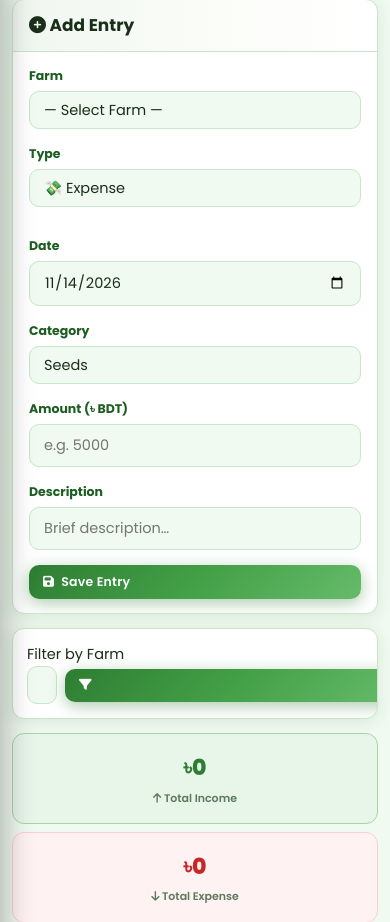
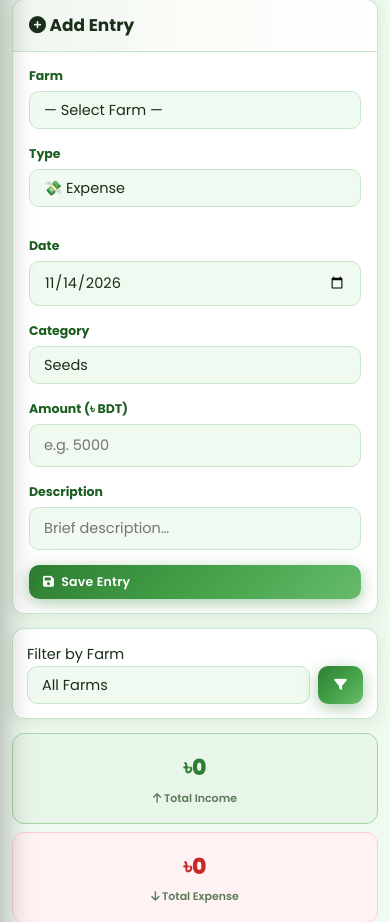
Before and after one commit to abdurrahmancce/greenfield-smart-farming, a Flask app: page /expenses in a window 390 px wide. Shown: the part 74-996 px from the top of the page. Run offline with Flask 3, Linux system fonts and the light colour scheme; the visitor is signed in with stand-in values (Sample User, id 1); data comes from the database, SQL or seed files in the repository; data that the repository does not hold is empty; some libraries are stand-ins or nearby versions.

Commit message:
fix: mobile grid blowout, stack layouts, expense filter row

```diff
--- a/static/css/style.css
+++ b/static/css/style.css
@@ -749,9 +749,6 @@ textarea.form-control{resize:vertical;min-height:80px}
   .sidebar{transform:translateX(-100%)}.sidebar.open{transform:translateX(0)}
   .main-wrap{margin-left:0;width:100%;max-width:100%;overflow-x:hidden;min-width:0}
   /* Two-col form layouts → stack */
-  .growth-grid,.irr-layout,.exp-layout,.fert-grid{grid-template-columns:1fr!important;gap:14px!important}
-  .pnl-row{grid-template-columns:1fr 1fr!important}
-  .stat-row{grid-template-columns:1fr 1fr!important}
   /* All inputs/selects/buttons full width on mobile */
   .form-control{width:100%!important;box-sizing:border-box!important;max-width:100%!important}
   .btn{max-width:100%;box-sizing:border-box}
@@ -759,25 +756,24 @@ textarea.form-control{resize:vertical;min-height:80px}
     width:38px;height:38px;flex-shrink:0;order:99;
     background:var(--bg);border:1.5px solid var(--border);border-radius:10px}
   .page{padding:12px;overflow-x:hidden;overflow-y:visible;min-width:0;width:100%;max-width:100%}
-  /* Ensure no child can overflow page on mobile */
-  .page *{max-width:100%;box-sizing:border-box}
-  /* Tables must scroll inside their wrapper, not overflow */
+  /* Tables scroll sideways inside their wrapper */
   .page .irr-table-wrap,
   .page .exp-table-wrap,
   .page .table-wrap,
-  .page .rp-table-wrap{overflow-x:auto!important;-webkit-overflow-scrolling:touch;display:block;width:100%}
+  .page .rp-table-wrap{overflow-x:auto!important;-webkit-overflow-scrolling:touch;display:block;width:100%;max-width:100%}
   .page .irr-table-wrap table,
   .page .exp-table-wrap table,
   .page .table-wrap table,
-  .page .rp-table-wrap table{min-width:480px;max-width:none!important}
-  /* Cards should not clip children */
-  .card{overflow:visible;min-width:0}
+  .page .rp-table-wrap table{min-width:520px;width:100%}
+  .page table th{white-space:nowrap}
+  .page table td{overflow-wrap:normal;word-break:normal}
+  /* Cards */
+  .card{overflow:visible;min-width:0;max-width:100%}
   .card-body{overflow:visible;padding:14px 15px;min-width:0}
   .card-header{padding:12px 15px}
-  /* Text should wrap, not overflow */
-  p,span,label,td,th,li{word-break:break-word;overflow-wrap:anywhere}
-  /* Badges wrap */
-  .badge{white-space:normal;word-break:break-word}
+  /* Long free text wraps, short labels/badges never split mid-word */
+  .page p,.page li{overflow-wrap:break-word}
+  .badge,.method-badge,.cat-pill,.stage-badge{white-space:nowrap}
   .topbar{padding:12px 16px;padding-top:calc(12px + env(safe-area-inset-top, 0px));
     flex-wrap:nowrap}
   .topbar-title{min-width:0;flex:1;overflow:hidden}
@@ -1123,14 +1119,6 @@ tbody tr:hover { background: linear-gradient(90deg,rgba(67,160,71,.07),rgba(67,1
 
 /* All two-column form+list layouts → stack on mobile */
 @media (max-width: 768px) {
-  .growth-grid,
-  .irr-layout,
-  .exp-layout,
-  .fert-grid {
-    grid-template-columns: 1fr !important;
-    gap: 14px !important;
-  }
-
   /* Report tables — full horizontal scroll with visible scrollbar */
   .rp-table-wrap {
     overflow-x: auto;
@@ -1191,3 +1179,28 @@ tbody tr:hover { background: linear-gradient(90deg,rgba(67,160,71,.07),rgba(67,1
     grid-template-columns: 1fr !important;
   }
 }
+
+/* ═══ FINAL MOBILE GRID OVERRIDES — keep LAST in file so it wins ═══ */
+@media(max-width:900px){
+  /* ROOT-CAUSE FIX: 1fr == minmax(auto,1fr), so a wide table inside a grid
+     item stretched the whole column past the screen. minmax(0,1fr) lets the
+     column shrink and the table scroll inside its own wrapper instead. */
+  .dash-grid,.chart-grid{grid-template-columns:minmax(0,1fr)!important;gap:14px!important}
+  .dash-grid>*,.chart-grid>*{min-width:0}
+  .pnl-row,.stat-row{grid-template-columns:repeat(2,minmax(0,1fr))!important}
+  .season-row{grid-template-columns:repeat(2,minmax(0,1fr))!important}
+  .crop-grid,.crop-cards{grid-template-columns:minmax(0,1fr)!important}
+  .stats-row{grid-template-columns:repeat(2,minmax(0,1fr))!important}
+  .form-row{grid-template-columns:minmax(0,1fr)!important}
+}
+@media(max-width:420px){
+  .pnl-row{grid-template-columns:minmax(0,1fr)!important}
+}
+
+/* Form+list pages: sidebar is still visible between 900-1100px, leaving too
+   little room for a 360px form beside a table, so stack them earlier. */
+@media(max-width:1100px){
+  .growth-grid,.irr-layout,.exp-layout,.fert-grid,.notes-grid,.disease-grid{
+    grid-template-columns:minmax(0,1fr)!important;gap:14px!important}
+  .growth-grid>*,.irr-layout>*,.exp-layout>*,.fert-grid>*,.notes-grid>*,.disease-grid>*{min-width:0}
+}
--- a/templates/base.html
+++ b/templates/base.html
@@ -298,8 +298,6 @@
 
     /* Profile page */
     .profile-grid { display: block !important; }
-    .notes-grid   { display: flex !important; flex-direction: column !important; }
-    .fert-grid    { display: flex !important; flex-direction: column !important; }
 
     /* Buttons */
     .btn { padding: 8px 14px; font-size: 12.5px; }
--- a/templates/disease.html
+++ b/templates/disease.html
@@ -3,7 +3,7 @@
 {% block page_title %}Crop Disease Detection{% endblock %}
 {% block page_sub %}Describe symptoms to identify diseases and get treatment advice.{% endblock %}
 {% block content %}
-<div style="display:grid;grid-template-columns:1fr 1.4fr;gap:20px;align-items:start">
+<div class="disease-grid" style="display:grid;grid-template-columns:minmax(0,1fr) minmax(0,1.4fr);gap:20px;align-items:start">
   <div>
     <div class="card">
       <div class="card-header"><h2><i class="fas fa-microscope"></i> Symptom Checker</h2><span class="badge badge-green">AI Diagnosis</span></div>
--- a/templates/expenses.html
+++ b/templates/expenses.html
@@ -5,11 +5,13 @@
 
 {% block head %}
 <style>
-.exp-layout{display:grid;grid-template-columns:360px 1fr;gap:18px}
+.exp-layout{display:grid;grid-template-columns:360px minmax(0,1fr);gap:18px}
+.filter-row{display:flex;gap:8px;align-items:stretch;width:100%}
+.filter-row .form-control{flex:1 1 0;width:auto!important;min-width:0}
+.filter-row .btn{flex:0 0 auto;width:auto!important;padding:10px 16px;white-space:nowrap}
 .exp-table-wrap{overflow-x:auto;-webkit-overflow-scrolling:touch;width:100%}
 .exp-table-wrap table{min-width:540px;width:100%;border-collapse:collapse}
 @media(max-width:900px){
-  .exp-layout{grid-template-columns:1fr!important;gap:14px}
   .pnl-row{grid-template-columns:1fr 1fr!important}
   .form-row{grid-template-columns:1fr!important}
   .form-control{width:100%;box-sizing:border-box}
@@ -95,14 +97,14 @@
       <div class="card-body" style="padding:14px">
         <label class="form-label">Filter by Farm</label>
         <form method="GET">
-          <div style="display:flex;gap:8px;align-items:center;width:100%">
-            <select name="farm_id" class="form-control" style="flex:1;min-width:0;width:0">
+          <div class="filter-row">
+            <select name="farm_id" class="form-control">
               <option value="">All Farms</option>
               {% for f in farms %}
               <option value="{{ f.id }}" {{ 'selected' if farm_id_filter==f.id|string }}>{{ f.farm_name }}</option>
               {% endfor %}
             </select>
-            <button type="submit" class="btn btn-primary" style="padding:10px 14px;flex-shrink:0;white-space:nowrap">
+            <button type="submit" class="btn btn-primary">
               <i class="fas fa-filter"></i>
             </button>
           </div>
--- a/templates/fertilizer.html
+++ b/templates/fertilizer.html
@@ -5,9 +5,8 @@
 
 {% block content %}
 <style>
-.fert-grid{display:grid;grid-template-columns:1fr 1.6fr;gap:20px;align-items:start}
+.fert-grid{display:grid;grid-template-columns:minmax(0,1fr) minmax(0,1.6fr);gap:20px;align-items:start}
 @media(max-width:900px){
-  .fert-grid{grid-template-columns:1fr!important;gap:14px}
   .form-control{width:100%;box-sizing:border-box}
   .btn[type="submit"]{width:100%;box-sizing:border-box}
   .npk-grid{grid-template-columns:repeat(2,1fr)!important}
--- a/templates/growth.html
+++ b/templates/growth.html
@@ -5,9 +5,8 @@
 
 {% block head %}
 <style>
-.growth-grid{display:grid;grid-template-columns:380px 1fr;gap:18px}
+.growth-grid{display:grid;grid-template-columns:380px minmax(0,1fr);gap:18px}
 @media(max-width:900px){
-  .growth-grid{grid-template-columns:1fr!important;gap:14px}
   .form-row{grid-template-columns:1fr!important}
   .form-control{width:100%;box-sizing:border-box}
   .btn[type="submit"]{width:100%;box-sizing:border-box}
--- a/templates/irrigation.html
+++ b/templates/irrigation.html
@@ -5,11 +5,10 @@
 
 {% block head %}
 <style>
-.irr-layout{display:grid;grid-template-columns:360px 1fr;gap:18px}
+.irr-layout{display:grid;grid-template-columns:360px minmax(0,1fr);gap:18px}
 .irr-table-wrap{overflow-x:auto;-webkit-overflow-scrolling:touch;width:100%}
 .irr-table-wrap table{min-width:520px;width:100%;border-collapse:collapse}
 @media(max-width:900px){
-  .irr-layout{grid-template-columns:1fr!important;gap:14px}
   .stat-row{grid-template-columns:1fr 1fr!important}
   .form-row{grid-template-columns:1fr!important}
   .form-control{width:100%;box-sizing:border-box}
--- a/templates/notes.html
+++ b/templates/notes.html
@@ -4,7 +4,7 @@
 {% block page_sub %}Add, edit, delete observations per farm.{% endblock %}
 
 {% block content %}
-<div class="notes-grid" style="display:grid;grid-template-columns:360px 1fr;gap:20px;align-items:start">
+<div class="notes-grid" style="display:grid;grid-template-columns:360px minmax(0,1fr);gap:20px;align-items:start">
 
   <!-- LEFT: Add form + Tips -->
   <div>
```
